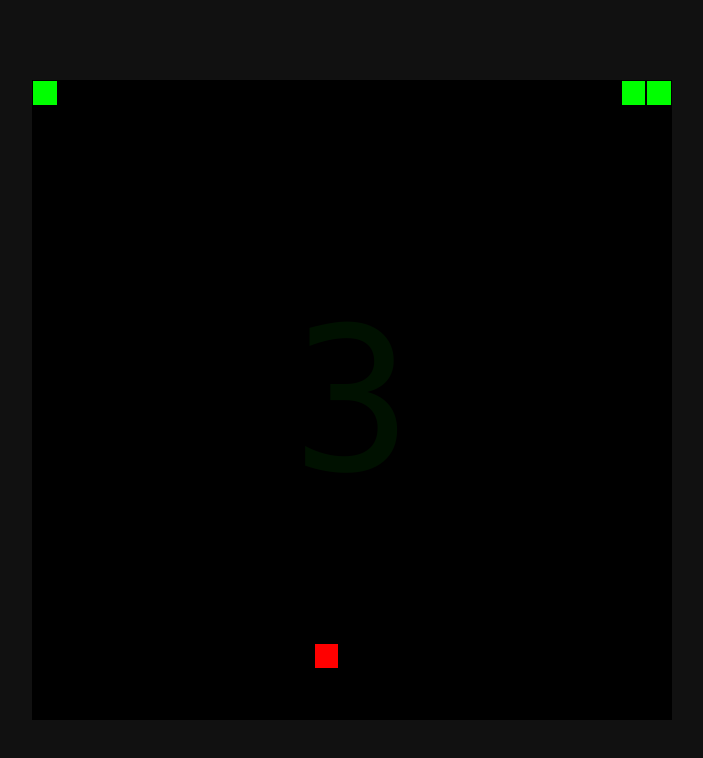
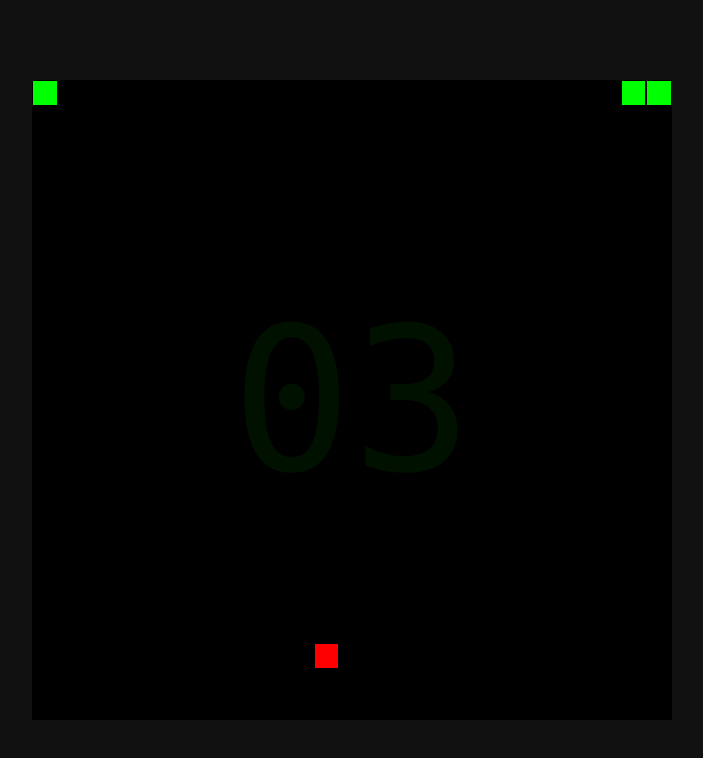
Before and after one commit to rcir/snake-game, a plain HTML site: page index.html in a window 1280 px wide. Shown: the whole page, without its empty margins (288-991 px from the left). Drawn offline with Linux system fonts and the light colour scheme.

Commit message:
Add function to format score
Added a function that formats the score to always display at least 2
digits (0 in front of score if score < 10).

```diff
--- a/index.html
+++ b/index.html
@@ -9,7 +9,7 @@
 </head>
 <body>
     <div id="game-container"></div>
-    <div id="score-text">1</div>
+    <div id="score-text">01</div>
     <script src="script.js"></script>
 </body>
 </html>
--- a/script.js
+++ b/script.js
@@ -129,5 +129,9 @@ function generateNewFoodCoordinates(){
     }while(coordinatesAlreadyOccupied);
 }
 function updateScore(){
-    score.textContent = document.querySelectorAll(".snake").length;
+    snake = document.querySelectorAll(".snake");
+    score.textContent = formatScore(snake.length);
 }
+function formatScore(score){
+    return score > 9 ? score : `0${score}`;
+}
```
